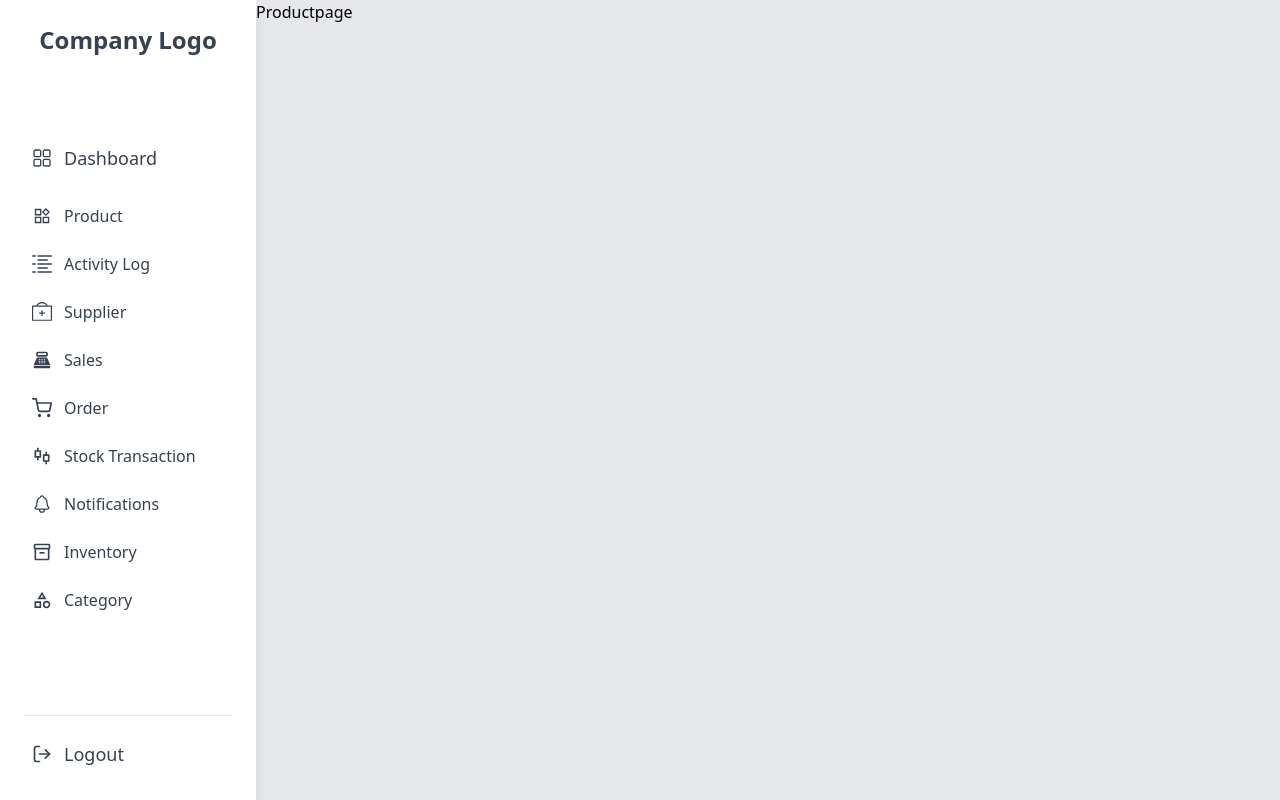
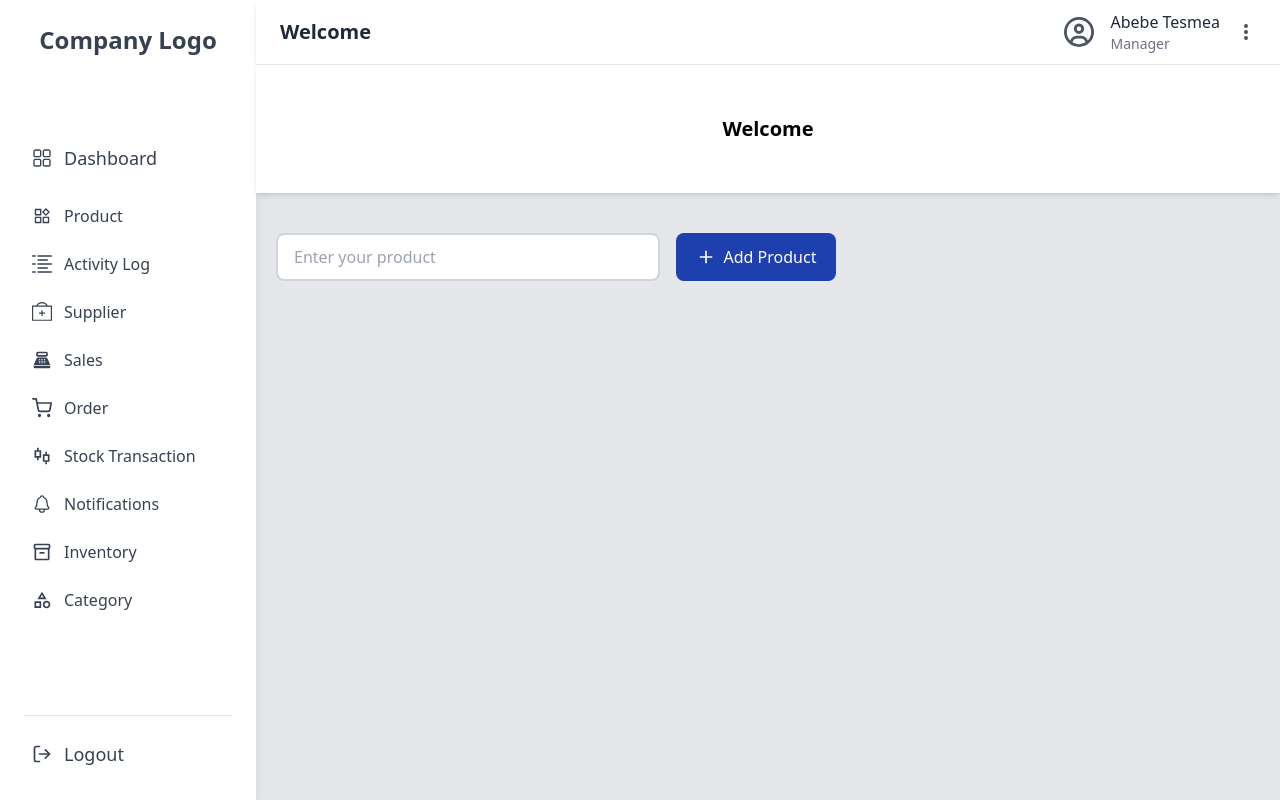
Before and after one commit to nahom-zenebe/Advanced-Inventory-Management-System, a React (Create React App) app in the folder frontend/: page /ManagerDashboard/product in a window 1280 px wide. Built offline with nearby package versions, Linux system fonts and the light colour scheme.

Commit message:
connect the product backend with redux

```diff
--- a/frontend/src/Components/TopNavbar.jsx
+++ b/frontend/src/Components/TopNavbar.jsx
@@ -1,17 +1,27 @@
-import React from 'react'
+import React from 'react';
 import { FaRegCircleUser } from "react-icons/fa6";
+import { HiDotsVertical } from "react-icons/hi";
 
 function TopNavbar() {
   return (
     <div>
-        <nav className='bg-gray-800 w-full h-16 '>
+      <nav className='bg-white shadow-md w-full h-16 flex items-center justify-between px-6'>
+        <h1 className='text-xl font-semibold text-gray-800'>Welcome</h1>
 
-       <div className='flex justify-between'>
-        <h1>Welcome</h1>
-        <FaRegCircleUser className='text-white text-3xl mr-40 mt-4' /></div>
-            </nav>
+        <div className='flex items-center space-x-4'>
+          <div className='flex items-center space-x-4'>
+            <FaRegCircleUser className='text-gray-600 text-3xl' />
+            <div className='text-left'>
+              <h1 className='text-gray-800 font-medium'>Abebe Tesmea</h1>
+              <p className='text-gray-500 text-sm'>Manager</p>
+            </div>
+          </div>
+          <HiDotsVertical className='text-gray-600 text-xl cursor-pointer' />
+        </div>
+      </nav>
+      <hr className='border-gray-200' />
     </div>
-  )
+  );
 }
 
-export default TopNavbar
+export default TopNavbar;
--- /dev/null
+++ b/frontend/src/features/productSlice.js
@@ -0,0 +1,140 @@
+import { createAsyncThunk, createSlice } from "@reduxjs/toolkit";
+import axiosInstance from "../lib/axios";
+import toast, { Toaster } from 'react-hot-toast';
+
+
+
+const initialState={
+    getallproduct:null,
+    isallproductget:false,
+    isproductadd:false,
+    isproductremove:false
+
+}
+
+
+
+export const Addproduct=createAsyncThunk('product/addproduct',async(product,{rejectWithValue})=>{
+    try {
+       const response=await axiosInstance.post("product/addproduct",product,{ withCredentials: true,})
+       return response.data;
+
+
+    } catch (error) {
+      return rejectWithValue(error.response?.data?.message || "Product adding failed");
+    }
+  })
+
+
+  export const Removeproduct=createAsyncThunk('product/removeproduct',async(ProductId,{rejectWithValue})=>{
+    try {
+       const response=await axiosInstance.post(`product/removeproduct/${ProductId}`,ProductId,{ withCredentials: true,})
+       return response.data;
+
+
+    } catch (error) {
+      return rejectWithValue(error.response?.data?.message || "Product adding failed");
+    }
+  })
+
+
+
+  export const getallproducts=createAsyncThunk('product/getproduct',async(_,{rejectWithValue})=>{
+    try {
+       const response=await axiosInstance.get("product/getproduct",_,{ withCredentials: true,})
+       return response.data;
+
+
+    } catch (error) {
+      return rejectWithValue(error.response?.data?.message || "Product getting failed");
+    }
+  })
+
+
+
+
+
+
+
+
+
+const productSlice = createSlice({
+name:"product",
+initialState:initialState,
+reducers:{},
+extraReducers:(builder)=>{
+  builder
+ .addCase(Addproduct.pending,(state)=>{
+
+   state.isproductadd=true
+
+ })
+ .addCase(Addproduct.fulfilled,(state,action)=>{
+  state.isproductadd=false
+
+  toast.success(" Product add succcessfully")
+
+ })
+
+
+ .addCase(Addproduct.rejected,(state,action)=>{
+    state.isproductadd=false
+  toast.error( 'Error adding product logout');
+ })
+
+
+
+ .addCase( getallproducts.pending,(state)=>{
+
+    state.isallproductget=true
+
+  })
+  .addCase( getallproducts.fulfilled,(state,action)=>{
+   state.isallproductget=false
+   state.getallproduct=action.payload
+   toast.success( action.payload||" Product add succcessfully")
+
+  })
+
+
+  .addCase( getallproducts.rejected,(state,action)=>{
+     state.isallproductget=false
+   toast.error( action.payload|| 'Error In adding product logout');
+  })
+
+
+  .addCase(Removeproduct.pending,(state)=>{
+
+    state.isproductremove=true
+
+  })
+  .addCase(Removeproduct.fulfilled,(state,action)=>{
+   state.isproductremove=false
+
+   toast.success(" Product remove succcessfully")
+
+  })
+
+
+  .addCase( Removeproduct.rejected,(state,action)=>{
+     state.isproductremove=false
+   toast.error( 'Error In remove product logout');
+  })
+
+
+
+
+
+
+
+}
+
+
+
+});
+
+
+
+
+
+export default productSlice.reducer;
--- a/frontend/src/pages/Dashboardpage.jsx
+++ b/frontend/src/pages/Dashboardpage.jsx
@@ -5,7 +5,7 @@ function Dashboardpage() {
   return (
     <div className="min-h-screen bg-gray-100 ">
       <TopNavbar />
-      <div className="max-w-7xl mx-auto mt-8">
+      <div className="max-w-7xl ml-10 mt-8">
 
         <h1 className="text-3xl font-bold text-gray-900 mb-4">Inventory Dashboard</h1>
         <p className="text-gray-700 mb-8">
@@ -28,28 +28,9 @@ function Dashboardpage() {
         </div>
 
 
-        <div className="mb-8">
-          <h2 className="text-2xl font-semibold text-gray-900 mb-4">Inventory Overview</h2>
-          <p className="text-gray-700 mb-4">
-            Below is a summary of your current inventory status. Use this information to make informed decisions about restocking and inventory management.
-          </p>
-          <div className="grid grid-cols-1 md:grid-cols-3 gap-6">
-            <div className="bg-white p-6 rounded-lg shadow-md text-center">
-              <h3 className="text-lg font-medium text-gray-900">Total Items</h3>
-              <p className="text-2xl font-bold text-blue-600">1,234</p>
-            </div>
-            <div className="bg-white p-6 rounded-lg shadow-md text-center">
-              <h3 className="text-lg font-medium text-gray-900">Low Stock Items</h3>
-              <p className="text-2xl font-bold text-yellow-600">45</p>
-            </div>
-            <div className="bg-white p-6 rounded-lg shadow-md text-center">
-              <h3 className="text-lg font-medium text-gray-900">Items to Reorder</h3>
-              <p className="text-2xl font-bold text-red-600">12</p>
-            </div>
-          </div>
-        </div>
 
-        {/* Quick Actions */}
+
+
         <div>
           <h2 className="text-2xl font-semibold text-gray-900 mb-4">Quick Actions</h2>
           <p className="text-gray-700 mb-4">
--- a/frontend/src/pages/Productpage.jsx
+++ b/frontend/src/pages/Productpage.jsx
@@ -1,9 +1,30 @@
-import React from 'react'
+import React from 'react';
+import TopNavbar from '../Components/TopNavbar';
+import { IoMdAdd } from "react-icons/io";
 
 function Productpage() {
   return (
-    <div>Productpage</div>
-  )
+    <div>
+      <TopNavbar />
+
+      <div className="bg-white w-full h-32 flex items-center justify-center shadow-md">
+        <h1 className="text-xl font-semibold">Welcome</h1>
+      </div>
+
+      <div className="mt-10 ml-5">
+        <div className="flex items-center space-x-4">
+          <input
+            type="text"
+            className="w-full md:w-96 h-12 pl-4 pr-12 border-2 border-gray-300 rounded-lg focus:outline-none focus:border-blue-500 transition-colors duration-200"
+            placeholder="Enter your product"
+          />
+          <button className="bg-blue-800 flex items-center justify-center text-white w-40 h-12 rounded-lg hover:bg-blue-700 transition duration-200 px-4">
+            <IoMdAdd className="text-xl mr-2" /> Add Product
+          </button>
+        </div>
+      </div>
+    </div>
+  );
 }
 
-export default Productpage
+export default Productpage;
--- a/frontend/src/store/store.js
+++ b/frontend/src/store/store.js
@@ -1,11 +1,13 @@
 
 import { configureStore } from "@reduxjs/toolkit";
 import authReducer from "../features/authSlice";
+import productReducer from "../features/productSlice"
 
 
 const store=configureStore({
     reducer:{
-        auth:authReducer
+        auth:authReducer,
+        product:productReducer
     }
 })
 export default store;
```
Also changed, not shown: 2 other files (tests, documents, lock files or other folders).
